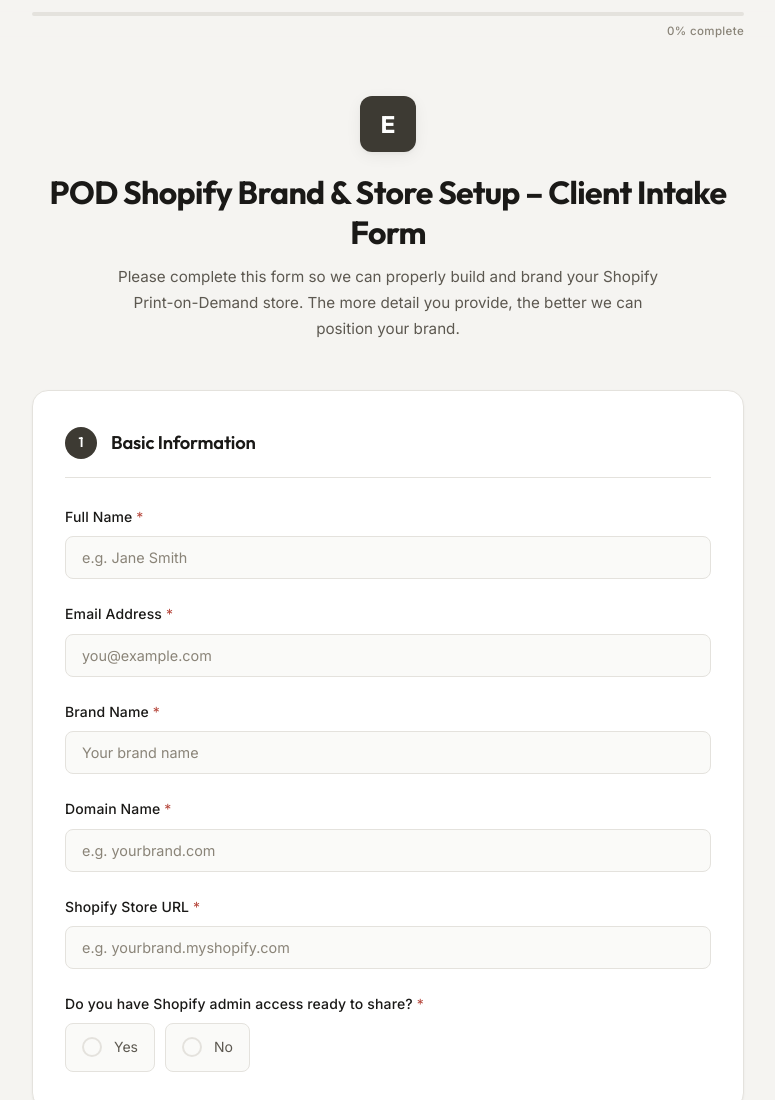
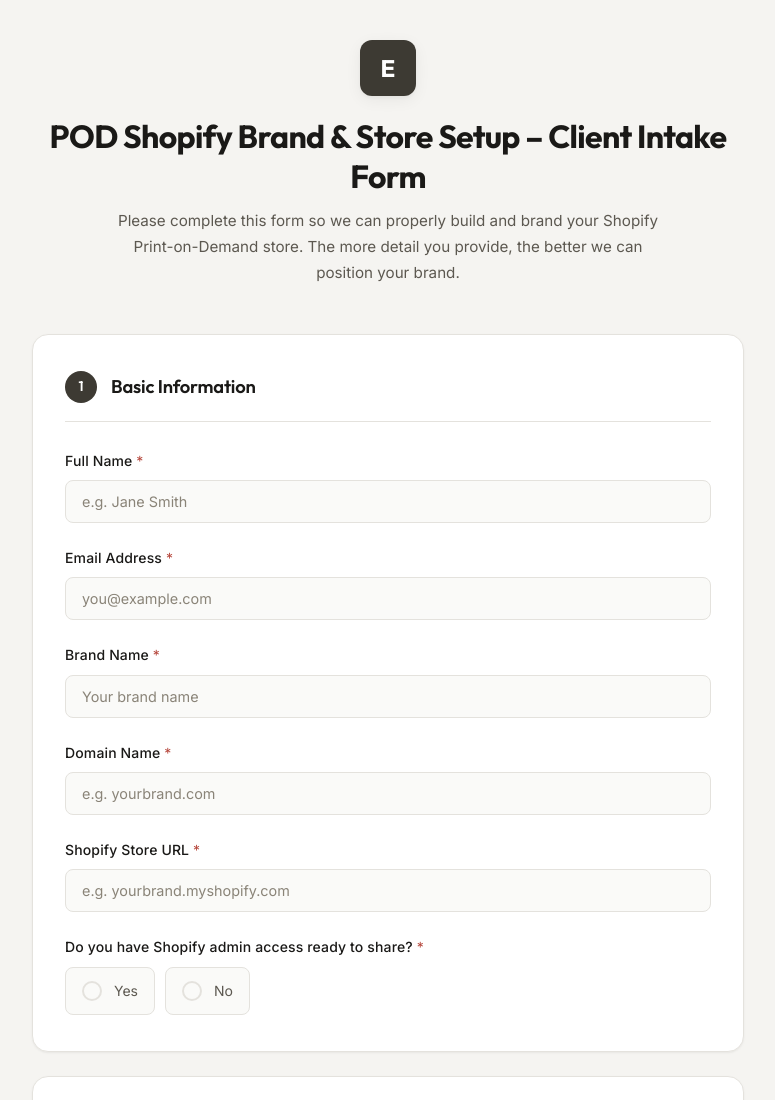
Before and after one commit to harleensinghmalhotra/PODForm, a plain HTML site: page index.html in a window 1280 px wide. Shown: the top 1100 px of the page, without its empty margins (252-1027 px from the left). Drawn offline with Linux system fonts and the light colour scheme.

Commit message:
Remove progress bar, fix success overlay staying visible

```diff
--- a/index.html
+++ b/index.html
@@ -14,15 +14,6 @@
 
 <body>
 
-  <!-- Progress Bar -->
-  <div class="progress-bar-wrapper">
-    <div class="form-wrapper" style="padding:0 24px;margin:0 auto;">
-      <div class="progress-bar-track">
-        <div class="progress-bar-fill" id="progressFill"></div>
-      </div>
-      <div class="progress-label" id="progressLabel">0% complete</div>
-    </div>
-  </div>
 
   <div class="form-wrapper">
 
--- a/script.js
+++ b/script.js
@@ -3,8 +3,6 @@
 
   // ============ ELEMENTS ============
   const form = document.getElementById('intakeForm');
-  const progressFill = document.getElementById('progressFill');
-  const progressLabel = document.getElementById('progressLabel');
   const successOverlay = document.getElementById('successOverlay');
   const submitBtn = document.getElementById('submitBtn');
 
@@ -22,63 +20,6 @@
       replyToInput.value = emailInput.value;
     });
   }
-
-  // ============ PROGRESS TRACKING ============
-  const trackedFields = () => {
-    const fields = [];
-
-    // Text / email / url / date inputs (exclude hidden)
-    form.querySelectorAll('input[type="text"], input[type="email"], input[type="url"], input[type="date"]').forEach(input => {
-      fields.push({ type: 'input', el: input, filled: () => input.value.trim() !== '' });
-    });
-
-    // Textareas
-    form.querySelectorAll('textarea').forEach(textarea => {
-      fields.push({ type: 'textarea', el: textarea, filled: () => textarea.value.trim() !== '' });
-    });
-
-    // Radio groups
-    const radioGroups = new Set();
-    form.querySelectorAll('input[type="radio"]').forEach(radio => radioGroups.add(radio.name));
-    radioGroups.forEach(name => {
-      fields.push({
-        type: 'radio',
-        name,
-        filled: () => form.querySelector(`input[name="${name}"]:checked`) !== null
-      });
-    });
-
-    // Checkbox groups
-    const checkboxGroups = new Set();
-    form.querySelectorAll('input[type="checkbox"]').forEach(cb => checkboxGroups.add(cb.name));
-    checkboxGroups.forEach(name => {
-      fields.push({
-        type: 'checkbox',
-        name,
-        filled: () => form.querySelector(`input[name="${name}"]:checked`) !== null
-      });
-    });
-
-    // File inputs
-    form.querySelectorAll('input[type="file"]').forEach(fileInput => {
-      fields.push({ type: 'file', el: fileInput, filled: () => fileInput.files.length > 0 });
-    });
-
-    return fields;
-  };
-
-  function updateProgress() {
-    const fields = trackedFields();
-    const total = fields.length;
-    const filled = fields.filter(f => f.filled()).length;
-    const pct = Math.round((filled / total) * 100);
-
-    progressFill.style.width = pct + '%';
-    progressLabel.textContent = pct + '% complete';
-  }
-
-  form.addEventListener('input', updateProgress);
-  form.addEventListener('change', updateProgress);
 
   // ============ CONDITIONAL LOGO UPLOAD ============
   function toggleLogoUpload() {
@@ -116,13 +57,11 @@
     otherProducts.push(val);
     otherProductInput.value = '';
     renderTags();
-    updateProgress();
   }
 
   function removeProduct(index) {
     otherProducts.splice(index, 1);
     renderTags();
-    updateProgress();
   }
 
   function renderTags() {
@@ -190,7 +129,6 @@
         `;
         list.appendChild(item);
       });
-      updateProgress();
     });
   }
 
@@ -201,7 +139,6 @@
   }
 
   setupFileUpload('logoFile', 'logoFileList');
-  setupFileUpload('inspirationFiles', 'inspirationFileList');
 
   // ============ FORM SUBMISSION VIA WEB3FORMS ============
   form.addEventListener('submit', async (e) => {
@@ -221,12 +158,10 @@
     const formData = new FormData(form);
 
     // Collect checkbox values as comma-separated strings
-    // (Web3Forms shows duplicate keys oddly, so we merge them)
     const checkboxGroups = ['products'];
     checkboxGroups.forEach(name => {
       const checked = Array.from(form.querySelectorAll(`input[name="${name}"]:checked`))
         .map(cb => cb.value);
-      // Remove individual entries and add merged one
       formData.delete(name);
       if (checked.length > 0) {
         formData.append(name, checked.join(', '));
@@ -245,7 +180,7 @@
       try { result = JSON.parse(text); } catch (e) { throw new Error('Invalid response: ' + text); }
 
       if (result.success) {
-        // Show success overlay
+        // Show success overlay and keep it visible
         successOverlay.classList.add('active');
         window.scrollTo({ top: 0, behavior: 'smooth' });
       } else {
@@ -264,14 +199,4 @@
     }
   });
 
-  // Close success overlay on click
-  successOverlay.addEventListener('click', () => {
-    successOverlay.classList.remove('active');
-  });
-
-
-
-  // ============ INITIAL STATE ============
-  updateProgress();
-
 })();
```
